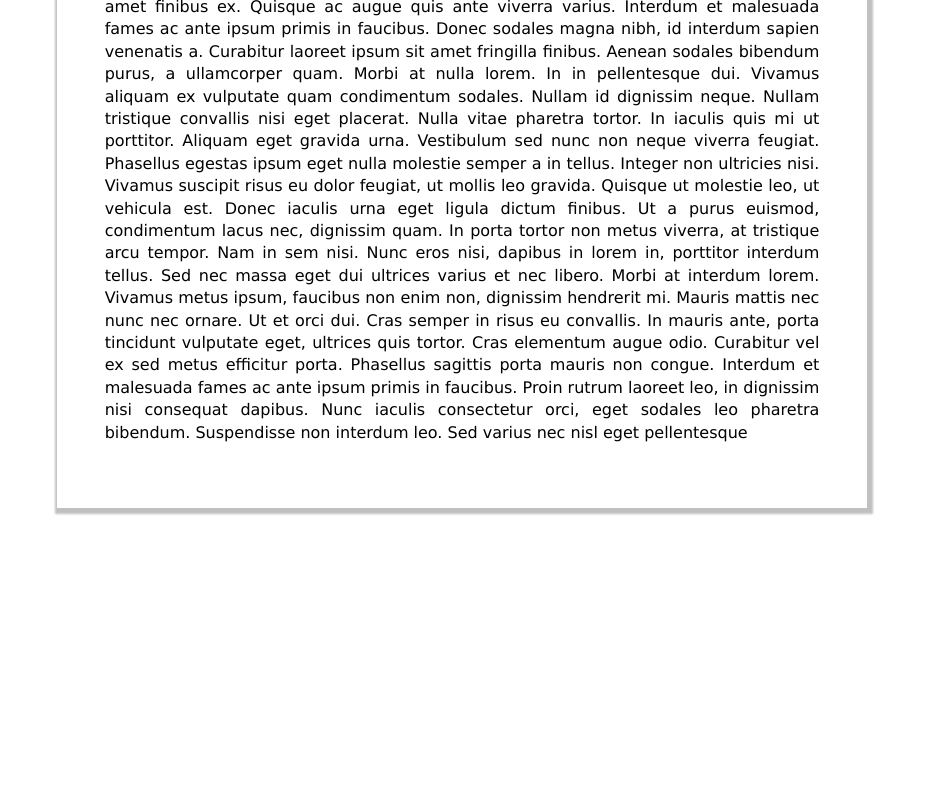
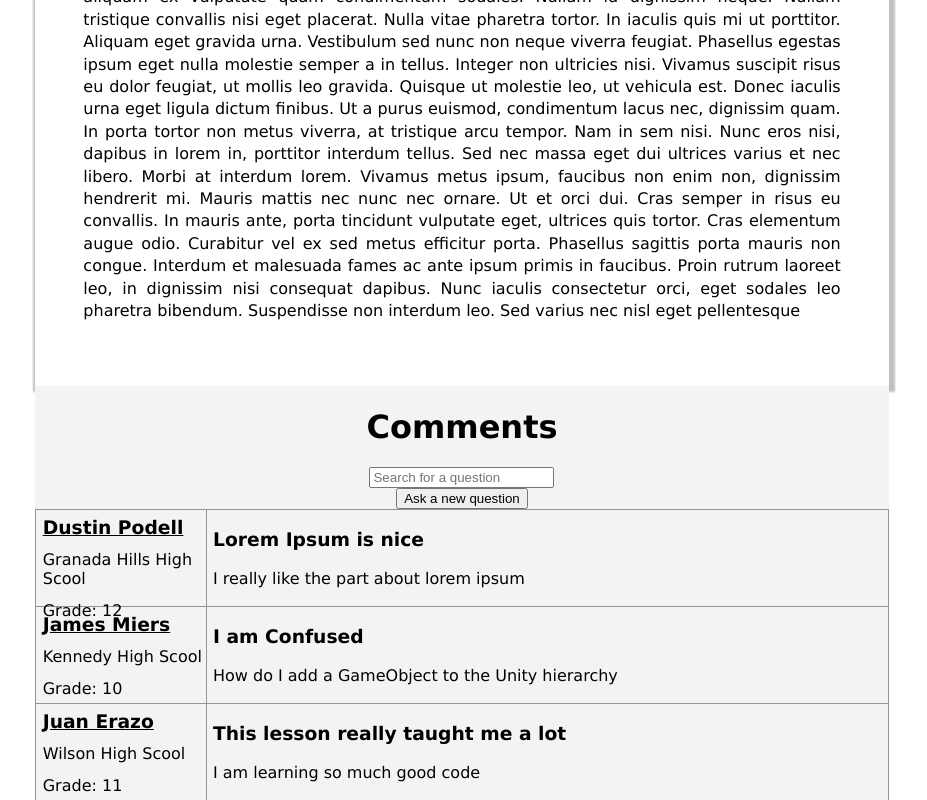
Before and after one commit to fersot100/markdown-parser, a React (Create React App) app: page / in a window 1280 px wide. Shown: the part 1294-2094 px from the top of the page, without its empty margins (178-1105 px from the left). Before the commit the page ends 1834 px from the top, so only its background shows below. Built offline with nearby package versions, Linux system fonts and the light colour scheme.

Commit message:
Initial comments component

```diff
--- /dev/null
+++ b/src/components/comment.js
@@ -0,0 +1,17 @@
+import React from 'react';
+
+export const comment = ({title, body, student}) => (
+  <div className='comment'>
+    <div className='comment__student'>
+      <h3 className='comment__student-name'>{student.name}</h3>
+      <p>{student.school}</p>
+      <p>Grade: {student.grade}</p>
+    </div>
+    <div className='comment__data'>
+      <h3>{title}</h3>
+      <p>{body}</p>
+    </div>
+  </div>
+);
+
+export default comment;
--- a/src/components/comments.js
+++ b/src/components/comments.js
@@ -1,28 +1,47 @@
 import React from 'react';
+import Comment from './comment';
 
-class Student {
-    constructor(name, grade, course){
-        this.name = name;
-        this.grade = grade;
-        this.course = course;
-        this.comments = [];
-    }
-    addComment = comment => {
-        this.comments.push(comment);
-    }
-}
+const comments = [{
+  title: 'Lorem Ipsum is nice',
+  body: "I really like the part about lorem ipsum",
+  student: {
+    name: 'Dustin Podell',
+    school: 'Granada Hills High Scool',
+    grade: '12'
+  }
+},{
+  title: 'I am Confused',
+  body: "How do I add a GameObject to the Unity hierarchy",
+  student: {
+    name: 'James Miers',
+    school: 'Kennedy High Scool',
+    grade: '10'
+  }
+},{
+  title: 'This lesson really taught me a lot',
+  body: "I am learning so much good code",
+  student: {
+    name: 'Juan Erazo',
+    school: 'Wilson High Scool',
+    grade: '11'
+  }
+}]
 
 const Comments = props => {
-
-    const studentList = props.students;
-
     return (
-        <div className="Comments">
-
+        <div className="comments">
+          <div className='comments__info'>
+            <h1>Comments</h1>
+            <input type='text' placeholder='Search for a question' />
+            <button>Ask a new question</button>
+          </div>
+          <div className='comments__body'>
+            {comments.map((comment,i) =>
+              <Comment {...comments[i]}/>
+            )}
+          </div>
         </div>
     )
-
-
 }
 
 
--- a/src/styles/App.css
+++ b/src/styles/App.css
@@ -3,7 +3,6 @@
   display: grid;
   grid-template-columns: 1fr 4fr 1fr;
   grid-template-rows: 6rem auto;
-  grid-gap: 2rem;
   font-family: 'Lucida Sans', 'Lucida Sans Regular', 'Lucida Grande', 'Lucida Sans Unicode', Geneva, Verdana, sans-serif
 }
 .header {
@@ -17,6 +16,43 @@
   padding: 3rem;
   line-height: 1.4rem;
 }
-.Comments {
+.comments {
   grid-column: 2;
+  background: #f3f3f3;
 }
+
+.comments__info {
+  display: flex;
+  flex-direction: column;
+  justify-content: center;
+  align-items: center;
+}
+
+.comment {
+  display: grid;
+  grid-template-columns: 1fr 4fr;
+  grid-template-rows:6rem auto;
+  border: 1px solid #949494;
+  border-bottom: none;
+}
+
+.comment__student{
+  grid-row: 1;
+  display: flex;
+  flex-direction: column;;
+  border-right: 1px solid #949494;
+  margin-left: 0.4rem;
+}
+
+.comment__student-name{
+  text-decoration: underline;
+}
+
+.comment__student *{
+  margin: 0.4rem 0;
+  width: 100%;
+}
+
+.comment__data {
+  margin-left: 0.4rem;
+}
```
